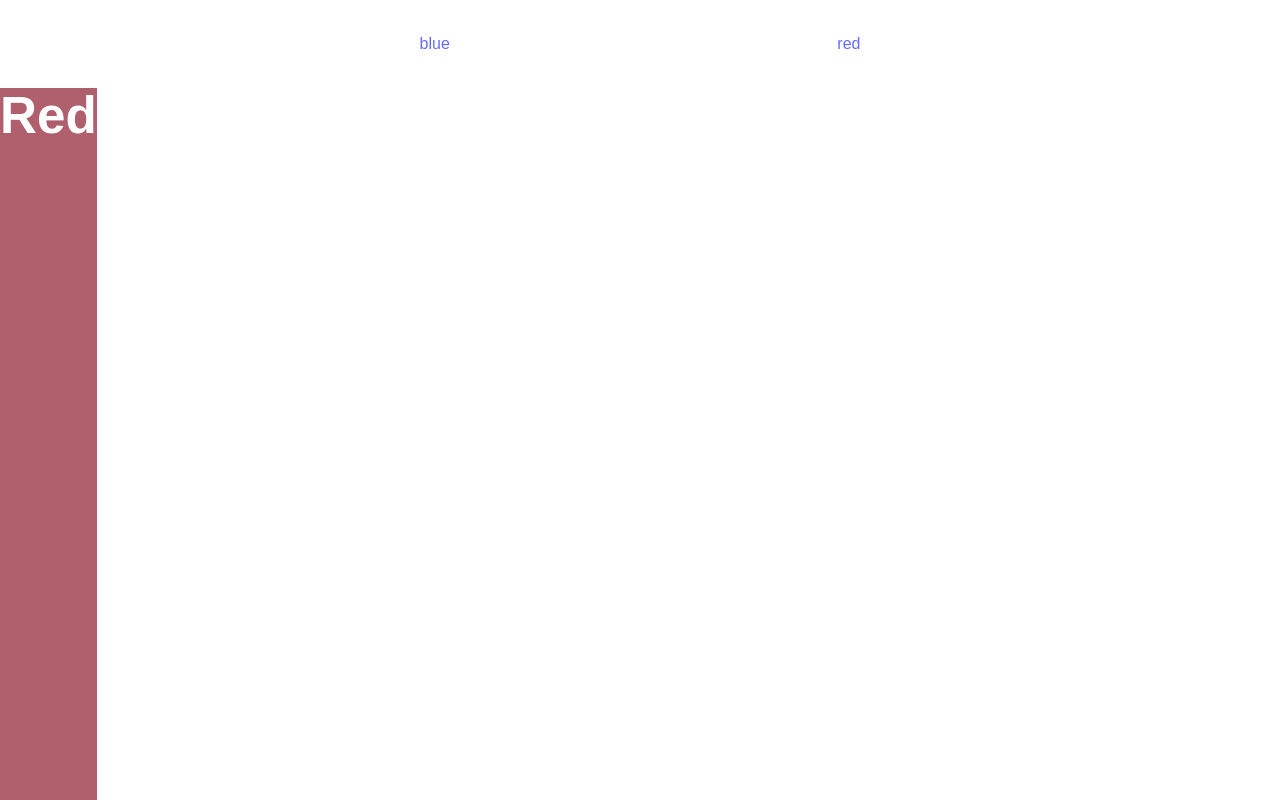
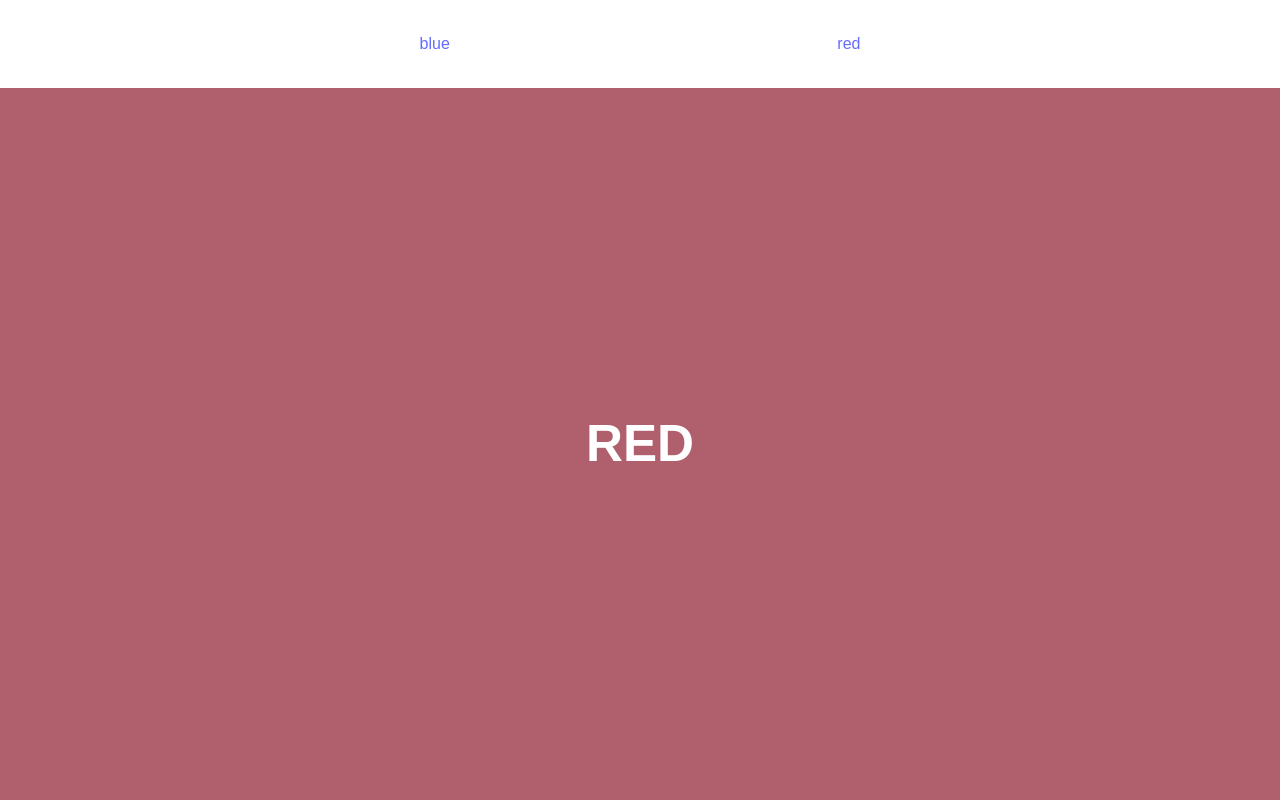
Before and after one commit to EmmaLaszlo/reactrouter, a React (Vite) app: page /red in a window 1280 px wide. Built offline with nearby package versions, Linux system fonts and the light colour scheme.

Commit message:
blue and red components edited

```diff
--- a/src/components/Blue.jsx
+++ b/src/components/Blue.jsx
@@ -1,3 +1,7 @@
 export default function Blue() {
-    return <h1 className="blue">Blue</h1>
+    return (
+      <div className="blue">
+        <h1>BLUE</h1>
+      </div>
+    );
   }
--- a/src/components/Red.jsx
+++ b/src/components/Red.jsx
@@ -1,3 +1,7 @@
 export default function Red() {
-    return <h1 className="red">Red</h1>
+    return (
+      <div className="red">
+        <h1>RED</h1>
+      </div>
+    );
   }
```
